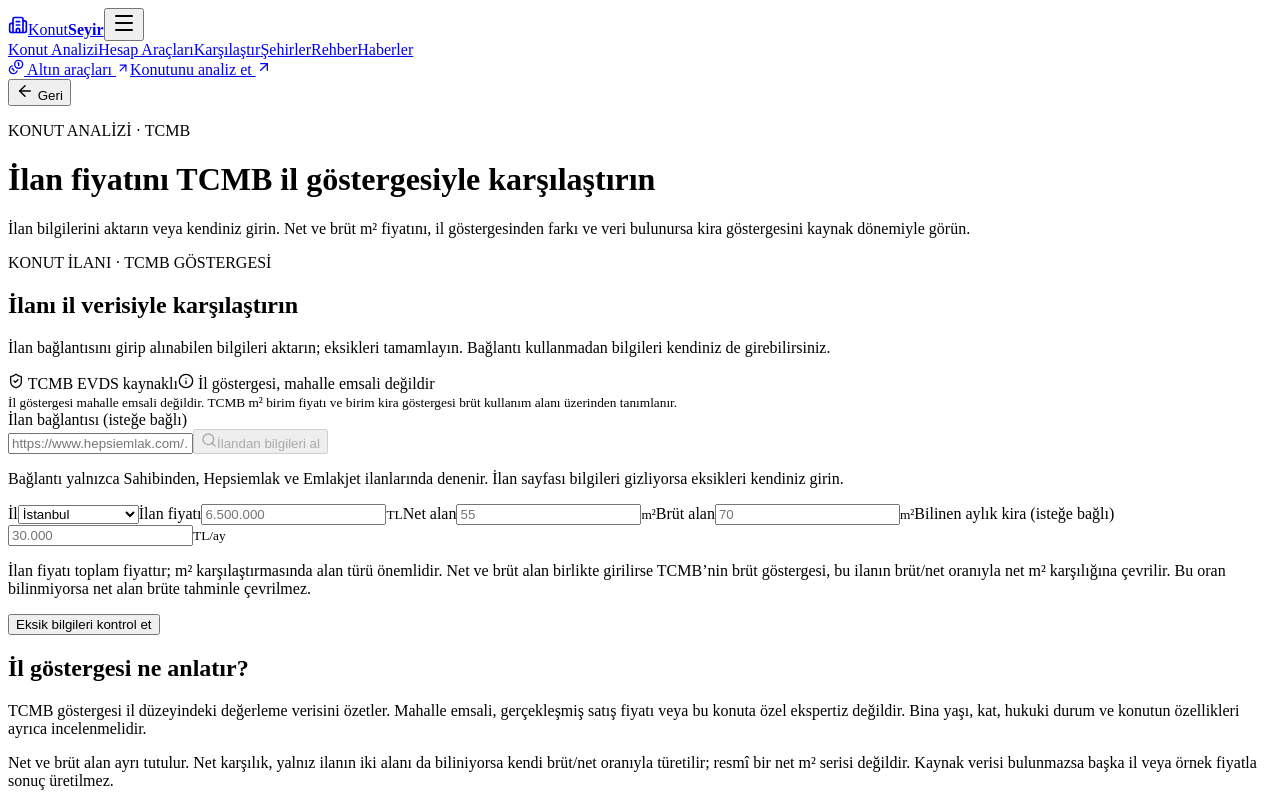
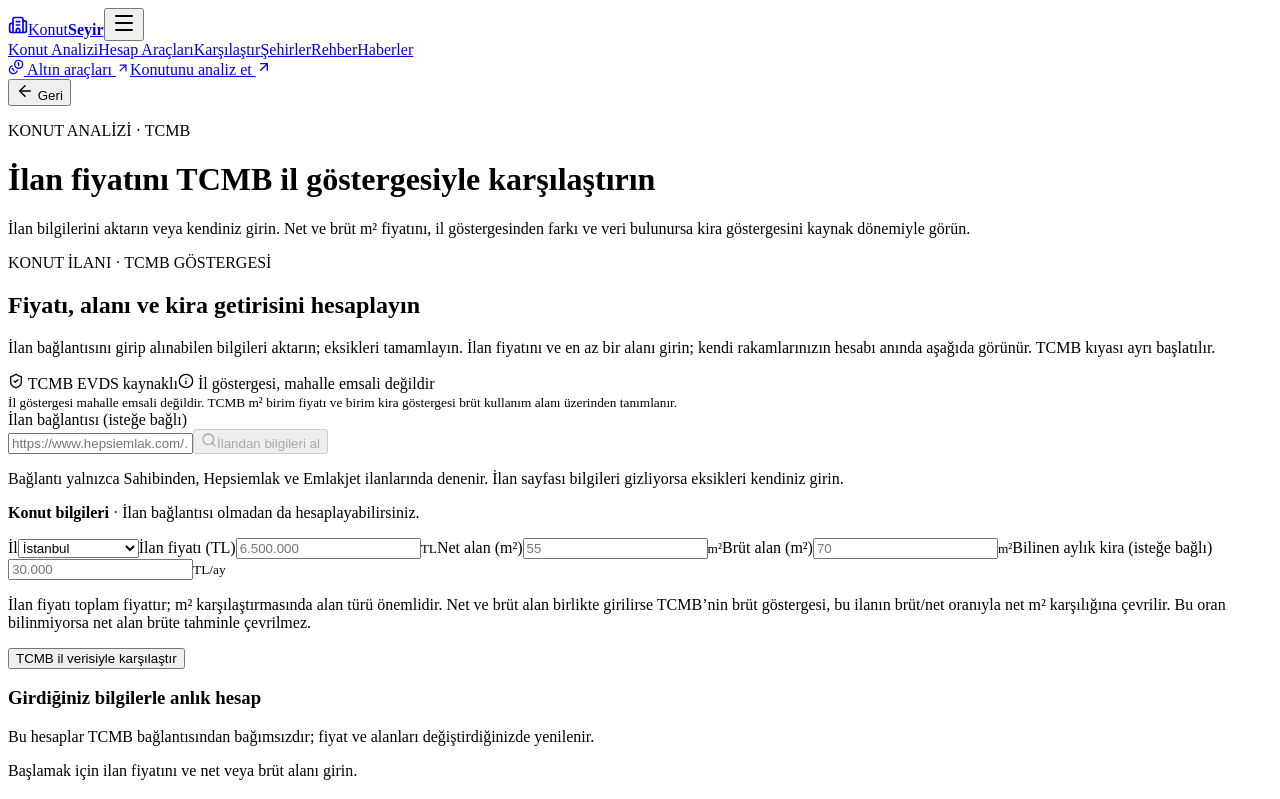
Before and after one commit to robotbilge/konutseyir, a Next.js app: page /ev-analizi in a window 1280 px wide. Shown: the top 799 px of the page. Built offline with nearby package versions, Linux system fonts and the light colour scheme.

Commit message:
fix: CPI freshness and immediate listing calculations

```diff
--- a/app/decision-tools.css
+++ b/app/decision-tools.css
@@ -4,3 +4,6 @@
 
 .analysis-page .listing-analyzer{max-width:none;margin:0 0 28px;width:100%;padding:0;scroll-margin-top:24px}.analysis-page .tcmb-listing-analyzer{grid-template-columns:minmax(200px,.65fr) minmax(0,1.35fr)}
 @media(max-width:900px){.analysis-page .tcmb-listing-analyzer{grid-template-columns:1fr}.home-user-path-grid{grid-template-columns:1fr}}
+
+.analysis-page .listing-analyzer{padding:24px;gap:22px}.analysis-page .listing-analyzer-copy>small{margin-top:12px}.tcmb-input-heading{margin:10px 0 0;font-size:13px;color:var(--green)}.listing-local-summary{padding:18px;margin-top:18px;border:1px solid #cddfd5;border-radius:14px;background:#f6faf7}.listing-local-summary h3{margin:0 0 6px;font-size:19px}.listing-local-summary>p{font-size:13px;line-height:1.5;color:var(--muted);margin:0 0 12px}.listing-local-summary .tcmb-metric-grid{margin:12px 0}.listing-local-summary small{font-size:12px}.tcmb-form-grid input[aria-invalid="true"]{border:2px solid #a83c2c}
+@media(max-width:600px){.analysis-page .listing-analyzer{padding:16px}.listing-local-summary{padding:14px}}
--- a/components/listing-analyzer.tsx
+++ b/components/listing-analyzer.tsx
@@ -1,6 +1,7 @@
 'use client';
-import {useEffect,useState} from 'react';
+import {useEffect,useRef,useState} from 'react';
 import {ArrowUpRight,Info,ShieldCheck,Search} from 'lucide-react';
+import {listingSummary,listingRequestBody} from '../lib/listing-summary.mjs';
 import {provinces} from '../lib/provinces.mjs';
 
 type Listing={city:string;price:number|string|null;area:number|string|null;areaType:string;monthlyRent?:number|string|null;netArea?:number|string|null;grossArea?:number|string|null;netM2Price?:number|null;grossM2Price?:number|null;district?:string|null;neighborhood?:string|null};
@@ -20,15 +21,22 @@ export function ListingAnalyzer(){
  const [result,setResult]=useState<Payload|null>(null);
  const [error,setError]=useState('');
  const [busy,setBusy]=useState(false);
- const complete=Boolean(form.city&&Number(form.price)>0&&(Number(form.grossArea)>0||Number(form.netArea)>0));
+ const summary=listingSummary(form);
+ const pending=useRef<AbortController|null>(null);
+ useEffect(()=>()=>pending.current?.abort(),[]);
+ function invalidate(){pending.current?.abort();pending.current=null;setBusy(false);setError('');setResult(null)}
  const userMissing=(result?.missing||[]).filter(field=>field==='city'?!form.city:field==='price'?!Number(form.price):field==='area'?!Number(form.grossArea||form.netArea):field==='monthlyRent'?!Number(form.monthlyRent):true);
- function update(key:keyof Listing,value:string){setForm(prev=>({...prev,[key]:value}));setResult(null)}
- function updateArea(key:'netArea'|'grossArea',value:string){setForm(prev=>{const next={...prev,[key]:value};const gross=key==='grossArea'?value:prev.grossArea;const net=key==='netArea'?value:prev.netArea;return {...next,area:gross||net||'',areaType:gross?'gross':net?'net':''}});setResult(null)}
+ function update(key:keyof Listing,value:string){invalidate();setForm(prev=>({...prev,[key]:value}))}
+ function updateArea(key:'netArea'|'grossArea',value:string){invalidate();setForm(prev=>{const next={...prev,[key]:value};const gross=key==='grossArea'?value:prev.grossArea;const net=key==='netArea'?value:prev.netArea;return {...next,area:gross||net||'',areaType:gross?'gross':net?'net':''}});setResult(null)}
  async function request(extractOnly:boolean){
+  if(!extractOnly&&!summary.ready){setError(Object.values(summary.errors)[0] as string||'İlan fiyatı ve net veya brüt alan girin.');return}
+  pending.current?.abort();const controller=new AbortController();pending.current=controller;
+  const timer=setTimeout(()=>controller.abort('timeout'),25000);
   setError('');setResult(null);setBusy(true);
   try{
-   const response=await fetch('/api/tcmb-listing',{method:'POST',headers:{'Content-Type':'application/json'},cache:'no-store',body:JSON.stringify({url:extractOnly||!listingFetched?url:'',extractOnly,city:url&&!listingFetched?'':form.city,price:form.price,area:form.area,areaType:form.areaType,netArea:form.netArea,grossArea:form.grossArea,monthlyRent:form.monthlyRent})});
+   const response=await fetch('/api/tcmb-listing',{method:'POST',headers:{'Content-Type':'application/json'},cache:'no-store',signal:controller.signal,body:JSON.stringify(listingRequestBody(form,{url,extractOnly,listingFetched}))});
    const payload=await response.json() as Payload;
+   if(pending.current!==controller)return;
    if(payload.extraction?.serverFetch&&payload.extraction.serverFetch!=='not_requested')setListingFetched(true);
    if(payload.listing){
     const found=payload.listing;
@@ -41,8 +49,8 @@ export function ListingAnalyzer(){
    }
    setResult(payload);
    if(payload.status==='unavailable'||(!response.ok&&payload.status!=='no_data'))throw new Error(payload.error||'İşlem tamamlanamadı.');
-  }catch(cause){setError(cause instanceof Error?cause.message:'Bağlantı kurulamadı.');}
-  finally{setBusy(false)}
+  }catch(cause){if(pending.current===controller)setError(controller.signal.aborted?'TCMB isteği zaman aşımına uğradı. Girdiğiniz bilgilerle yapılan hesaplar aşağıda korunuyor; karşılaştırmayı yeniden deneyebilirsiniz.':cause instanceof Error?cause.message:'Bağlantı kurulamadı.');}
+  finally{clearTimeout(timer);if(pending.current===controller){pending.current=null;setBusy(false)}}
  }
  function submit(event:React.FormEvent<HTMLFormElement>){event.preventDefault();void request(false)}
  const source=result?.sources;
@@ -53,26 +61,28 @@ export function ListingAnalyzer(){
  return <section id="ilan-analizi" className="listing-analyzer tcmb-listing-analyzer" aria-labelledby="listing-analyzer-title">
   <div className="listing-analyzer-copy">
    <p className="eyebrow">KONUT İLANI · TCMB GÖSTERGESİ</p>
-   <h2 id="listing-analyzer-title">İlanı il verisiyle karşılaştırın</h2>
-   <p>İlan bağlantısını girip alınabilen bilgileri aktarın; eksikleri tamamlayın. Bağlantı kullanmadan bilgileri kendiniz de girebilirsiniz.</p>
+   <h2 id="listing-analyzer-title">Fiyatı, alanı ve kira getirisini hesaplayın</h2>
+   <p>İlan bağlantısını girip alınabilen bilgileri aktarın; eksikleri tamamlayın. İlan fiyatını ve en az bir alanı girin; kendi rakamlarınızın hesabı anında aşağıda görünür. TCMB kıyası ayrı başlatılır.</p>
    <div className="tcmb-tool-points"><span><ShieldCheck size={16}/> TCMB EVDS kaynaklı</span><span><Info size={16}/> İl göstergesi, mahalle emsali değildir</span></div>
    <small>İl göstergesi mahalle emsali değildir. TCMB m² birim fiyatı ve birim kira göstergesi brüt kullanım alanı üzerinden tanımlanır.</small>
   </div>
   <div className="listing-analyzer-form">
    <form onSubmit={submit}>
     <label htmlFor="listing-url">İlan bağlantısı <span>(isteğe bağlı)</span></label>
-    <div className="listing-url-row tcmb-url-row"><input id="listing-url" type="url" placeholder="https://www.hepsiemlak.com/…" value={url} onChange={event=>{setUrl(event.target.value);setListingFetched(false);setResult(null)}}/><button type="button" className="tcmb-extract" disabled={!url||busy} onClick={()=>void request(true)}><Search size={16}/>{busy?'Kontrol ediliyor…':'İlandan bilgileri al'}</button></div>
+    <div className="listing-url-row tcmb-url-row"><input id="listing-url" type="url" placeholder="https://www.hepsiemlak.com/…" value={url} onChange={event=>{invalidate();setUrl(event.target.value);setListingFetched(false)}}/><button type="button" className="tcmb-extract" disabled={!url||busy} onClick={()=>void request(true)}><Search size={16}/>{busy?'Kontrol ediliyor…':'İlandan bilgileri al'}</button></div>
     <p className="tcmb-form-hint">Bağlantı yalnızca Sahibinden, Hepsiemlak ve Emlakjet ilanlarında denenir. İlan sayfası bilgileri gizliyorsa eksikleri kendiniz girin.</p>
-    <div className="tcmb-form-grid">
+    <p className="tcmb-input-heading"><b>Konut bilgileri</b> · İlan bağlantısı olmadan da hesaplayabilirsiniz.</p><div className="tcmb-form-grid">
      <label>İl<select autoComplete="address-level1" value={form.city} onChange={e=>update('city',e.target.value)}>{provinces.map(city=><option key={city} value={city}>{city}</option>)}</select></label>
-     <label>İlan fiyatı<input type="number" min="1" step="any" inputMode="decimal" placeholder="6.500.000" value={form.price??''} onChange={e=>update('price',e.target.value)}/><small>TL</small></label>
-     <label>Net alan<input type="number" min="1" step="any" inputMode="decimal" placeholder="55" value={form.netArea??''} onChange={e=>updateArea('netArea',e.target.value)}/><small>m²</small></label>
-     <label>Brüt alan<input type="number" min="1" step="any" inputMode="decimal" placeholder="70" value={form.grossArea??''} onChange={e=>updateArea('grossArea',e.target.value)}/><small>m²</small></label>
+     <label>İlan fiyatı (TL)<input id="analysis-price" aria-invalid={!!summary.errors.price} aria-describedby={summary.errors.price?'analysis-input-errors':undefined} type="number" min="1" step="any" inputMode="decimal" placeholder="6.500.000" value={form.price??''} onChange={e=>update('price',e.target.value)}/><small>TL</small></label>
+     <label>Net alan (m²)<input id="analysis-net" aria-invalid={!!summary.errors.netArea} aria-describedby={summary.errors.netArea?'analysis-input-errors':undefined} type="number" min="1" step="any" inputMode="decimal" placeholder="55" value={form.netArea??''} onChange={e=>updateArea('netArea',e.target.value)}/><small>m²</small></label>
+     <label>Brüt alan (m²)<input id="analysis-gross" aria-invalid={!!summary.errors.grossArea} aria-describedby={summary.errors.grossArea?'analysis-input-errors':undefined} type="number" min="1" step="any" inputMode="decimal" placeholder="70" value={form.grossArea??''} onChange={e=>updateArea('grossArea',e.target.value)}/><small>m²</small></label>
      <label className="tcmb-optional-rent">Bilinen aylık kira <span>(isteğe bağlı)</span><input type="number" min="1" step="any" inputMode="decimal" placeholder="30.000" value={form.monthlyRent||''} onChange={e=>update('monthlyRent',e.target.value)}/><small>TL/ay</small></label>
     </div>
    <p className="tcmb-form-hint">İlan fiyatı toplam fiyattır; m² karşılaştırmasında alan türü önemlidir. Net ve brüt alan birlikte girilirse TCMB’nin brüt göstergesi, bu ilanın brüt/net oranıyla net m² karşılığına çevrilir. Bu oran bilinmiyorsa net alan brüte tahminle çevrilmez.</p>
-    <button className="tcmb-submit" type="submit" disabled={busy}>{busy?'Hesaplanıyor…':complete?'Karşılaştırma raporunu oluştur':'Eksik bilgileri kontrol et'}</button>
+    <button className="tcmb-submit" type="submit" disabled={busy}>{busy?'TCMB verisi alınıyor…':'TCMB il verisiyle karşılaştır'}</button>
    </form>
+   {Object.keys(summary.errors).length>0&&<div id="analysis-input-errors" className="listing-error" role="alert">{Object.values(summary.errors).map((message,i)=><p key={i}>{String(message)}</p>)}</div>}
+   <section className="listing-local-summary" aria-labelledby="listing-local-title" aria-live="polite"><h3 id="listing-local-title">Girdiğiniz bilgilerle anlık hesap</h3><p>Bu hesaplar TCMB bağlantısından bağımsızdır; fiyat ve alanları değiştirdiğinizde yenilenir.</p>{summary.netM2Price!=null||summary.grossM2Price!=null?<div className="tcmb-metric-grid">{summary.netM2Price!=null&&<article><span>Net m² fiyatı</span><strong>{money(summary.netM2Price)} / m²</strong></article>}{summary.grossM2Price!=null&&<article><span>Brüt m² fiyatı</span><strong>{money(summary.grossM2Price)} / m²</strong></article>}{summary.rent&&<><article><span>Girilen kirayla yıllık brüt kira</span><strong>{money(summary.rent.annualRent)}</strong></article><article><span>Yıllık brüt kira getirisi</span><strong>%{number(summary.rent.grossYield)}</strong></article><article><span>Basit amortisman</span><strong>{summary.rent.multiplierYears==null?'Hesaplanamaz':number(summary.rent.multiplierYears)+' yıl'}</strong></article></>}</div>:<p>Başlamak için ilan fiyatını ve net veya brüt alanı girin.</p>}<small>Aylık kira girerseniz brüt getiri ve basit amortisman da hesaplanır. Vergi, gider, boş kalma ve finansman maliyetleri dahil değildir. Bu sonuçlar ekspertiz veya yatırım tavsiyesi değildir.</small></section>
    {error&&<p className="listing-error" role="alert">{error}</p>}
    {(result?.status==='needs_input'||result?.status==='extracted')&&<div className="tcmb-feedback" role="status"><strong>{result.extraction?.listingParsed===false?'İlan bilgileri alınamadı':result.status==='extracted'?'İlan bilgileri forma aktarıldı':'Eksik bilgileri tamamlayın'}</strong><p>{result.message||'İlandan alınabilen bilgiler forma aktarıldı.'} {userMissing.length?`Manuel kontrol edilecek alanlar: ${userMissing.map(field=>({city:'il',price:'ilan fiyatı',area:'net veya brüt alan',monthlyRent:'aylık kira'}[field]||field)).join(', ')}.`:'Formdaki bilgileri kontrol edip karşılaştırmayı başlatın.'}</p></div>}
    {result?.extraction?.serverFetch&&result.extraction.serverFetch!=='not_requested'&&!result.extraction.listingParsed&&<p className="tcmb-feedback" role="status">{result.extraction.serverFetch==='fetched'?'İlan sayfasından fiyat ve alan bilgileri birlikte alınamadı. Lütfen eksikleri manuel doldurun.':'İlan bilgileri alınamadı. Lütfen bilgileri manuel doldurun.'}{result.status==='available'?' Rapor, girdiğiniz bilgilerle oluşturuldu.':''}</p>}
--- a/components/live-data.tsx
+++ b/components/live-data.tsx
@@ -15,7 +15,8 @@ export function MarketSnapshot(){
   {icon:Percent,label:'TCMB politika faizi',value:pct(policy?.value??null),detail:policy?.period||'Veri bekleniyor',policy:true},
   {icon:Landmark,label:'TÜFE yıllık değişim',value:pct(cpi?.annualChange??null),detail:cpi?.period||'Veri bekleniyor',policy:false}
  ];
- return <section className="market-snapshot" aria-label="Güncel piyasa göstergeleri"><div><p className="eyebrow">RESMÎ VERİLER</p><h2>Faiz ve enflasyon verileri</h2><a href="/veri">Kaynak ve çekim saatleri →</a></div>{cards.map(({icon:Icon,...item})=><article key={item.label}><Icon/><span>{item.label}</span><strong>{item.value}</strong><small>{item.policy?'Yürürlük tarihi':'Dönem'}: {item.detail}</small>{item.policy&&<><small>Son kontrol: {policy?.retrievedAt?new Date(policy.retrievedAt).toLocaleString('tr-TR',{timeZone:'Europe/Istanbul'}):'—'} (TSİ)</small>{policy?.status!=='available'&&<small role="status">{policy?.value!=null?'Güncel kaynak doğrulanamadı; son başarılı kayıt gösteriliyor.':'Politika faizi şu anda doğrulanamıyor.'}</small>}</>}</article>)}</section>
+ const cpiPeriod=cpi?.period&&Number.isFinite(Date.parse(cpi.period+'T00:00:00Z'))?new Intl.DateTimeFormat('tr-TR',{month:'long',year:'numeric',timeZone:'Europe/Istanbul'}).format(new Date(cpi.period+'T00:00:00Z')):'Veri bekleniyor';
+ return <section className="market-snapshot" aria-label="Güncel piyasa göstergeleri"><div><p className="eyebrow">RESMÎ VERİLER</p><h2>Faiz ve enflasyon verileri</h2><a href="/veri">Kaynak ve çekim saatleri →</a></div>{cards.map(({icon:Icon,...item})=><article key={item.label}><Icon/><span>{item.label}</span><strong>{item.value}</strong><small>{item.policy?'Yürürlük tarihi':'Dönem'}: {item.policy?item.detail:cpiPeriod}</small>{!item.policy&&<><small>Aylık yayımlanır · TÜİK / TCMB EVDS</small><small>Son kontrol: {cpi?.retrievedAt?new Date(cpi.retrievedAt).toLocaleString('tr-TR',{timeZone:'Europe/Istanbul'}):'—'} (TSİ)</small>{cpi&&cpi.status!=='available'&&<small role="status">Güncel kaynak doğrulanamadı; son başarılı dönem gösteriliyor.</small>}</>}{item.policy&&<><small>Son kontrol: {policy?.retrievedAt?new Date(policy.retrievedAt).toLocaleString('tr-TR',{timeZone:'Europe/Istanbul'}):'—'} (TSİ)</small>{policy?.status!=='available'&&<small role="status">{policy?.value!=null?'Güncel kaynak doğrulanamadı; son başarılı kayıt gösteriliyor.':'Politika faizi şu anda doğrulanamıyor.'}</small>}</>}</article>)}</section>
 }
 
 export function LatestNews(){
--- /dev/null
+++ b/lib/listing-summary.mjs
@@ -0,0 +1,15 @@
+import {grossRentMetrics} from './finance.mjs';
+export function listingSummary(input={}){
+ const read=(key,max)=>{const raw=input[key];if(raw==null||raw==='')return null;const n=Number(raw);return Number.isFinite(n)&&n>=(key==='price'?1:0.01)&&n<=max?n:null};
+ const price=read('price',1e12),net=read('netArea',100000),gross=read('grossArea',100000),rent=read('monthlyRent',1e10);
+ /** @type {Record<string,string>} */
+ const errors={};
+ for(const [key,max] of [['price',1e12],['netArea',100000],['grossArea',100000],['monthlyRent',1e10]])if(input[key]!=null&&input[key]!==''&&!read(key,max))errors[key]='Sıfırdan büyük, sınırlar içinde geçerli bir sayı girin.';
+ if(net&&gross&&net>gross)errors.netArea='Net alan brüt alandan büyük olamaz; alanları kontrol edin.';
+ const ready=!!price&&!!(net||gross)&&!Object.keys(errors).length;
+ return {ready,errors,netM2Price:price&&net&&!errors.netArea?price/net:null,grossM2Price:price&&gross&&!errors.grossArea?price/gross:null,rent:price&&rent&&!errors.monthlyRent?grossRentMetrics(price,rent):null};
+}
+export function listingRequestBody(form,{url='',extractOnly=false,listingFetched=false}={}){
+ if(extractOnly)return {url,extractOnly:true};
+ return {url:listingFetched?'':url,extractOnly:false,city:url&&!listingFetched?'':form.city,price:form.price,area:form.area,areaType:form.areaType,netArea:form.netArea,grossArea:form.grossArea,monthlyRent:form.monthlyRent};
+}
--- a/worker/index.mjs
+++ b/worker/index.mjs
@@ -1,3 +1,4 @@
+import {monthlyRefreshDue} from './market-refresh.mjs';
 import {policyStorageSeries,policyRefreshDue,refreshPolicyRate} from './policy-rate.mjs';
 import {definitions,cityHousingSeries,goldPrice,parseFX,parseEVDS,observation,yearChange} from './data.mjs';
 import {createD1Guard} from './d1-guard.mjs';
@@ -398,6 +399,10 @@ export default {
       await refreshPolicyRate(env,{fetchText,save,status});
       sourceStatus=await env.DB.prepare('SELECT state,attempted_at FROM source_status WHERE series=?').bind(storageSeries).first();
      }
+     if(series==='cpi'&&tcmbKey(env)&&env.EVDS_CPI_SERIES&&monthlyRefreshDue(sourceStatus)){
+      await refreshSeries(env,'cpi',env.EVDS_CPI_SERIES);
+      sourceStatus=await env.DB.prepare('SELECT state,attempted_at FROM source_status WHERE series=?').bind(storageSeries).first();
+     }
      const {results}=await env.DB.prepare('SELECT period,value,retrieved_at FROM observations WHERE series=? ORDER BY period DESC LIMIT 400').bind(storageSeries).all();
      data.push(observation(series,results,sourceStatus));
     }
--- /dev/null
+++ b/worker/market-refresh.mjs
@@ -0,0 +1,4 @@
+export function monthlyRefreshDue(sourceStatus,now=Date.now()){
+ const attempted=Date.parse(sourceStatus?.attempted_at||'');
+ return !Number.isFinite(attempted)||now-attempted>=(sourceStatus?.state==='error'?3600000:21600000);
+}
```
Also changed, not shown: app/veri/page.tsx (+1 -1 lines), 1 other file (tests, documents, lock files or other folders).
